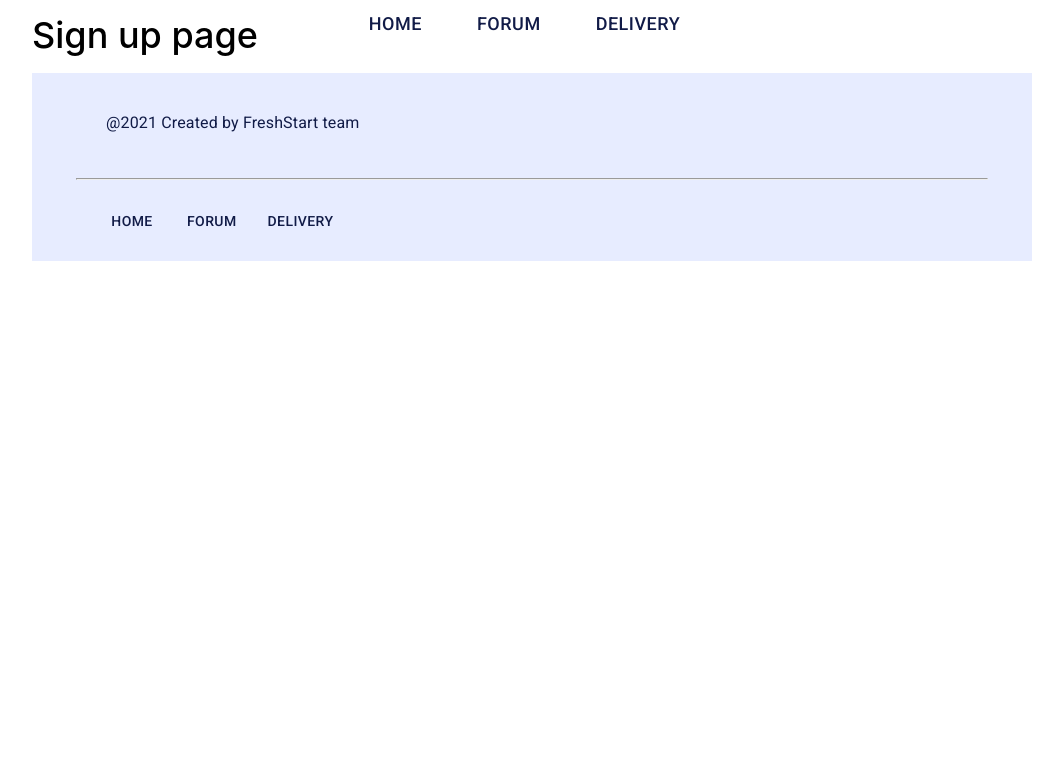
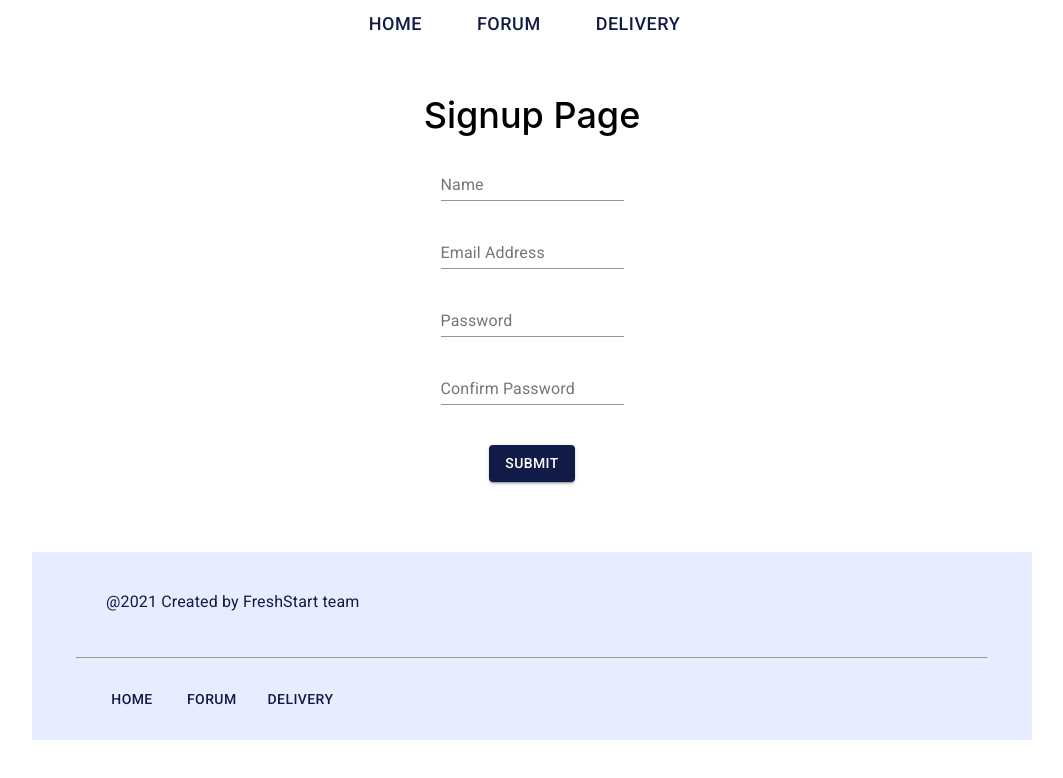
Before and after one commit to rtanri/fe-project3, a React (Create React App) app: page /signup-new-user in a window 1280 px wide. Shown: the top 778 px of the page, without its empty margins (108-1171 px from the left). Built offline with nearby package versions, Linux system fonts and the light colour scheme.

Commit message:
Create login and signup page

```diff
--- a/src/App.jsx
+++ b/src/App.jsx
@@ -3,6 +3,7 @@ import { BrowserRouter as Router, Switch, Route } from "react-router-dom";
 import "./App.scss";
 import { createTheme } from "@material-ui/core/styles";
 import { ThemeProvider } from "@material-ui/styles";
+import { Typography } from "@material-ui/core";
 
 import NavBar from "./components/NavBar";
 import Footer from "./components/Footer";
--- a/src/App.scss
+++ b/src/App.scss
@@ -10,6 +10,12 @@
 
 .menu-nav-link {
   text-decoration: none;
+}
+
+.main-body {
+  padding-top: 80px;
+  padding-bottom: 50px;
+  min-height: 300px;
 }
 
 /* ====== Landing page ====== */
@@ -45,8 +51,8 @@
 
 .flexbox-landing {
   display: flex;
+  flex-direction: row;
   justify-content: center;
-  flex-direction: row;
   flex-wrap: nowrap;
 }
 
@@ -88,9 +94,13 @@
   justify-content: start;
   align-items: center;
   flex-wrap: nowrap;
-  padding-top: 80px;
+  // padding-top: 50px;
 
   p {
     max-width: 500px;
   }
+
+  .margin-bottom-top {
+    margin-bottom: 20px;
+  }
 }
--- a/src/pages/LandingPage.jsx
+++ b/src/pages/LandingPage.jsx
@@ -27,12 +27,12 @@ function LandingTop() {
             conubia nostra, per inceptos himenaeos.
           </p>
           <div className="buttonList">
-            <Link to="/login-user">
+            <Link to="/login-user" className="menu-nav-link">
               <Button variant="contained" color="primary">
                 Log in
               </Button>
             </Link>
-            <Link to="/signup-new-user">
+            <Link to="/signup-new-user" className="menu-nav-link">
               <Button variant="outlined" color="primary">
                 Sign up
               </Button>
@@ -75,7 +75,7 @@ function LandingMiddle() {
         <div>
           <img
             src={imageUrlMapping.landingPagePictureFour}
-            alt="girl-with-phone"
+            alt="couple-having-different-roads"
             className="landing-page-picture"
           />
         </div>
@@ -90,7 +90,7 @@ function LandingBottom() {
         <div>
           <img
             src={imageUrlMapping.landingPagePictureTwo}
-            alt="black-swan-attention"
+            alt="lighter-move-on"
             className="landing-page-picture"
           />
         </div>
@@ -120,7 +120,10 @@ function SmallCardDetail({ icon, content }) {
 
 function PriceSection() {
   return (
-    <div className="price-section-bg flexbox-pricing">
+    <div
+      className="price-section-bg flexbox-pricing"
+      style={{ paddingTop: 50 }}
+    >
       <h2>A Price To Suit Everyone</h2>
       <p>
         Phasellus lacinia enim in congue iaculis. In hac habitasse platea
--- a/src/pages/Login.jsx
+++ b/src/pages/Login.jsx
@@ -1,10 +1,25 @@
 import React from "react";
+import { TextField, Button } from "@material-ui/core";
 
 class Login extends React.Component {
   render() {
     return (
-      <div>
-        <h1>Login page</h1>
+      <div className="main-body">
+        <h1 align="center">Login page</h1>
+
+        <form className="flexbox-pricing">
+          <TextField label="Email Address" className="margin-bottom-top" />
+          <TextField label="Password" className="margin-bottom-top" />
+          <Button
+            type="submit"
+            className="margin-bottom"
+            variant="contained"
+            color="primary"
+            style={{ margin: 20 }}
+          >
+            Submit
+          </Button>
+        </form>
       </div>
     );
   }
--- a/src/pages/Signup.jsx
+++ b/src/pages/Signup.jsx
@@ -1,10 +1,27 @@
 import React from "react";
+import { TextField, Button } from "@material-ui/core";
 
 class Signup extends React.Component {
   render() {
     return (
-      <div>
-        <h1>Sign up page</h1>
+      <div className="main-body">
+        <h1 align="center">Signup Page</h1>
+
+        <form className="flexbox-pricing">
+          <TextField label="Name" className="margin-bottom-top" />
+          <TextField label="Email Address" className="margin-bottom-top" />
+          <TextField label="Password" className="margin-bottom-top" />
+          <TextField label="Confirm Password" className="margin-bottom-top" />
+          <Button
+            type="submit"
+            className="margin-bottom"
+            variant="contained"
+            color="primary"
+            style={{ margin: 20 }}
+          >
+            Submit
+          </Button>
+        </form>
       </div>
     );
   }
```
